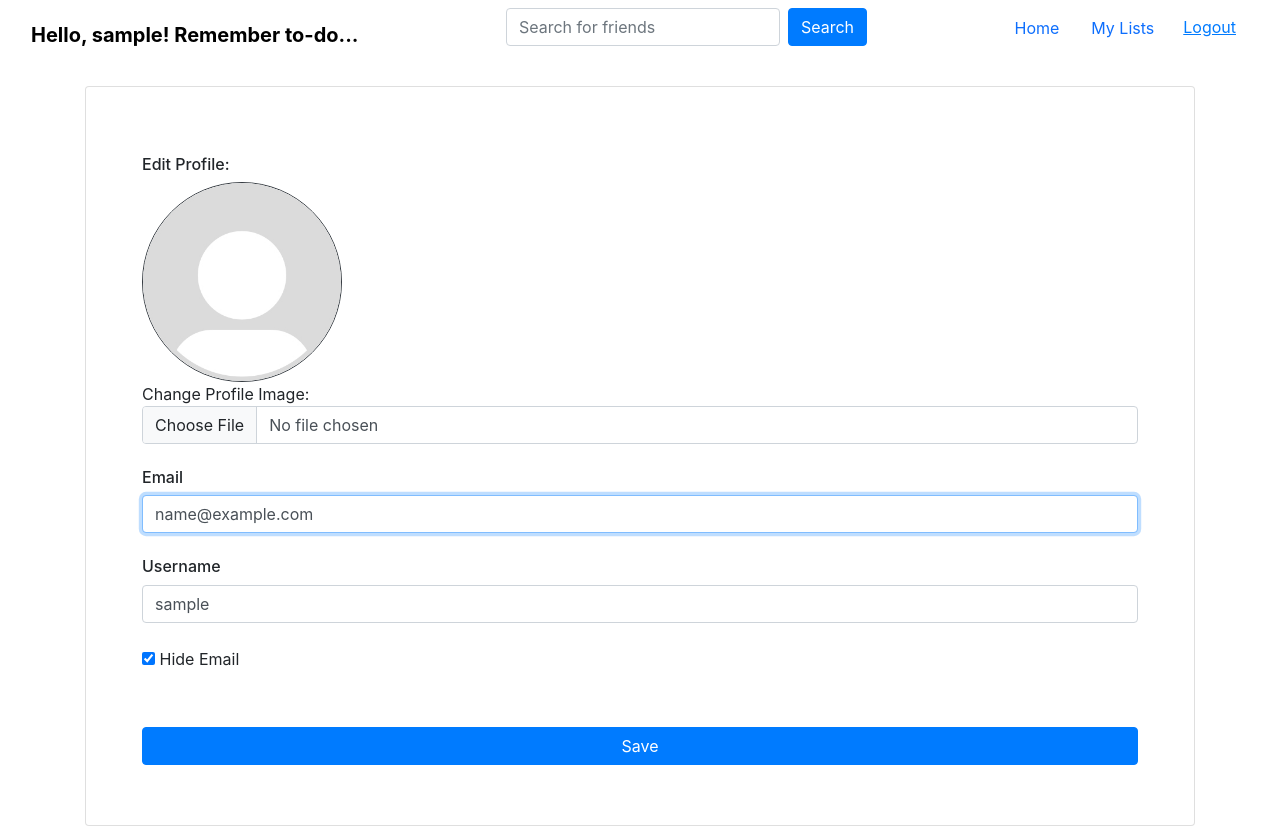
After one commit to jake-bestland/django-todo-app, a Django app: a page that uses account/templates/account/edit_account.html in a window 1280 px wide. The commit adds this page. Run offline with Django 5.2, Linux system fonts and the light colour scheme; the visitor is signed in with stand-in values (Sample User, id 1); data comes from the database, SQL or seed files in the repository; some libraries are stand-ins or nearby versions.

Commit message:
Added AccountUpdateForm, url, view and template

```diff
--- a/TODO/settings.py
+++ b/TODO/settings.py
@@ -125,6 +125,8 @@ USE_I18N = True
 
 USE_TZ = True
 
+DATA_UPLOAD_MAX_MEMORY_SIZE = 10485760 # 10mb = 10 * 1024 *1024
+
 
 # Static files (CSS, JavaScript, Images)
 # https://docs.djangoproject.com/en/5.1/howto/static-files/
--- a/account/forms.py
+++ b/account/forms.py
@@ -43,3 +43,37 @@ class SigninForm(AuthenticationForm):
     password = forms.CharField(widget=forms.widgets.PasswordInput(
                                     attrs={'placeholder': 'Password',
                                            'class': 'form-control'}))
+
+
+class AccountUpdateForm(forms.ModelForm):
+    profile_image = forms.ImageField(label="Profile Picture")
+    class Meta:
+        model = Account
+        fields = ('username', 'email', 'profile_image', 'hide_email')
+
+    def clean_email(self):
+        email = self.cleaned_data['email'].lower()
+        try:
+            account = Account.objects.exclude(pk=self.instance.pk).get(email=email)
+        except Account.DoesNotExist:
+            return email
+        raise forms.ValidationError('Email "%s" is already in use.' % account)
+
+    def clean_username(self):
+        username = self.cleaned_data['username']
+        try:
+            account = Account.objects.exclude(pk=self.instance.pk).get(username=username)
+        except Account.DoesNotExist:
+            return username
+        raise forms.ValidationError('Username "%s" is already in use.' % username)
+
+
+    def save(self, commit=True):
+        account = super(AccountUpdateForm, self).save(commit=False)
+        account.username = self.cleaned_data['username']
+        account.email = self.cleaned_data['email'].lower()
+        account.profile_image = self.cleaned_data['profile_image']
+        account.hide_email = self.cleaned_data['hide_email']
+        if commit:
+            account.save()
+        return account
--- a/account/templates/account/account.html
+++ b/account/templates/account/account.html
@@ -27,6 +27,7 @@
 
 		  		<!-- If Auth user is viewing their own profile -->
 		  		{% if is_self %}
+				<a  class="mt-4 btn btn-primary" href="{% url 'account:edit' username %}">Update profile</a>
 				<div class="d-flex flex-column mt-4">
 					<a class="m-auto" href="{% url 'password_change' %}">Change password</a>
 				</div>
--- /dev/null
+++ b/account/templates/account/edit_account.html
@@ -0,0 +1,59 @@
+{% extends 'base.html' %}
+{% load static %}
+
+{% block content %}
+
+
+
+<div class="container-fluid">
+	<div class="row justify-content-center">
+		<div class="card profile-card">
+		  <div class="card-body">
+		  	<div class="d-flex flex-column justify-content-center p-4">
+		  		<form class="form-signin" method="post" enctype="multipart/form-data">
+                    {% csrf_token %}
+                    <h6 class="mt-4 field-heading">Edit Profile:</h6>
+                    <img class="border border-dark rounded-circle img-fluid mx-auto profile-image" id="id_profile_image_display" src="{{form.initial.profile_image.url}}" alt="profile-image" width="200">
+                    <br>
+                    Change Profile Image:
+                    <input type="file" name="profile_image" accept="image/*" id="id_profile_image" class="form-control">
+			  		<h6 class="mt-4 field-heading">Email</h6>
+			  		<input type="email" name="email" id="id_input_email" class="form-control" placeholder="Email address" required autofocus value={{form.initial.email}}>
+			  		<h6 class="mt-4 field-heading">Username</h6>
+			  		<input type="text" name="username" id="id_input_username" class="form-control" placeholder="Username" required value="{{form.initial.username}}">
+					<div class="mt-4 checkbox">
+						<label>
+							<input type="checkbox" name="hide_email" id="id_input_hide_email" {% if form.initial.hide_email %}checked{%endif%}>
+							Hide Email
+						</label>
+
+					</div>
+
+					{% for field in form %}
+					<p>
+					{% for error in field.errors %}
+					<p style="color: red">{{ error }}</p>
+					{% endfor %}
+					</p>
+					{% endfor %}
+					{% if form.non_field_errors %}
+					<div style="color: red">
+					<p>{{form.non_field_errors}}</p>
+					</div>
+
+					{% endif %}
+
+					<div class="d-flex flex-column mt-4">
+						<button class="mt-4 btn btn-primary flex-grow-1" type="submit">Save</button>
+					</div>
+
+				</form>
+
+		  	</div>
+		  </div>
+		</div>
+	</div>
+</div>
+
+
+{% endblock %}
--- a/account/urls.py
+++ b/account/urls.py
@@ -5,4 +5,5 @@ app_name = 'account'
 
 urlpatterns = [
 	path('<str:username>/', views.account_view, name="view"),
+    path('<str:username>/edit/', views.edit_account_view, name="edit"),
 ]
--- a/account/views.py
+++ b/account/views.py
@@ -3,12 +3,14 @@ from django.urls import reverse
 from django.http import HttpResponse
 from django.contrib.auth import login, authenticate
 from django.conf import settings
-from .forms import SignupForm, SigninForm
+from .forms import SignupForm, SigninForm, AccountUpdateForm
 from .models import Account
 from friend.utils import get_friend_request_or_false
 from friend.friend_request_status import FriendRequestStatus
 from friend.models import FriendList, FriendRequest
 from django.db.models import Q
+from django.contrib.auth.decorators import login_required
+from django.contrib import messages
 
 # Create your views here.
 def welcome(request):
@@ -135,3 +137,42 @@ def account_view(request, *args, **kwargs):
         context['friend_requests'] = friend_requests
         context['BASE_URL'] = settings.BASE_URL
         return render(request, "account/account.html", context)
+
+@login_required
+def edit_account_view(request, username):
+    account = Account.objects.get(username=username)
+    if account.pk != request.user.pk:
+           messages.success(request, ("You cannot edit someone elses profile."))
+           return redirect("account:view", username=request.user.username)
+    context = {}
+    if request.method == "POST":
+        form = AccountUpdateForm(request.POST, request.FILES, instance=request.user)
+        if form.is_valid():
+           form.save()
+
+           messages.success(request, ("Your Profile Has Been Updated!"))
+           return redirect("account:view", username=request.user.username)
+        else:
+            form = AccountUpdateForm(request.POST, instance=request.user,
+                                     initial={
+                                          "id": account.pk,
+                                          "email": account.email,
+                                          "username": account.username,
+                                          "profile_image": account.profile_image,
+                                          "hide_email": account.hide_email,
+                                          }
+                                          )
+            context['form'] = form
+    else:
+        form = AccountUpdateForm(
+            initial={
+                "id": account.pk,
+                "email": account.email,
+                "username": account.username,
+                "profile_image": account.profile_image,
+                "hide_email": account.hide_email,
+            }
+        )
+        context['form'] = form
+    context['DATA_UPLOAD_MAX_MEMORY_SIZE'] = settings.DATA_UPLOAD_MAX_MEMORY_SIZE
+    return render(request, "account/edit_account.html", context)
--- a/friend/views.py
+++ b/friend/views.py
@@ -51,7 +51,7 @@ def friend_requests_list(request, username):
 def send_friend_request(request, receiver_username):
 	"""Create a FriendRequest."""
 	context = {"receiver_username": receiver_username}
-	if request.method =="POST":
+	if request.method == "POST":
 		receiver = Account.objects.get(username=receiver_username)
 		sender = request.user
 		try:
```
